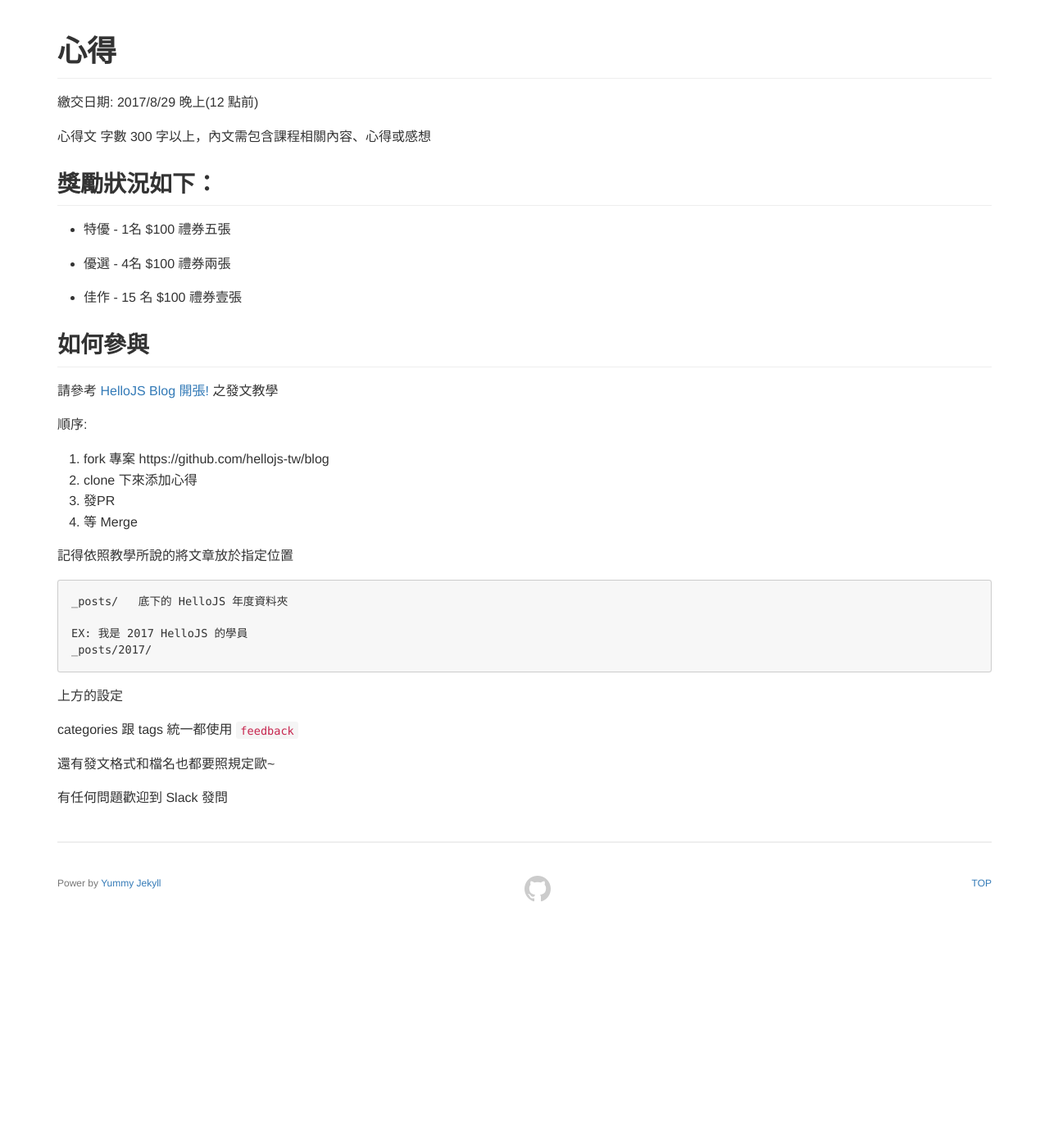
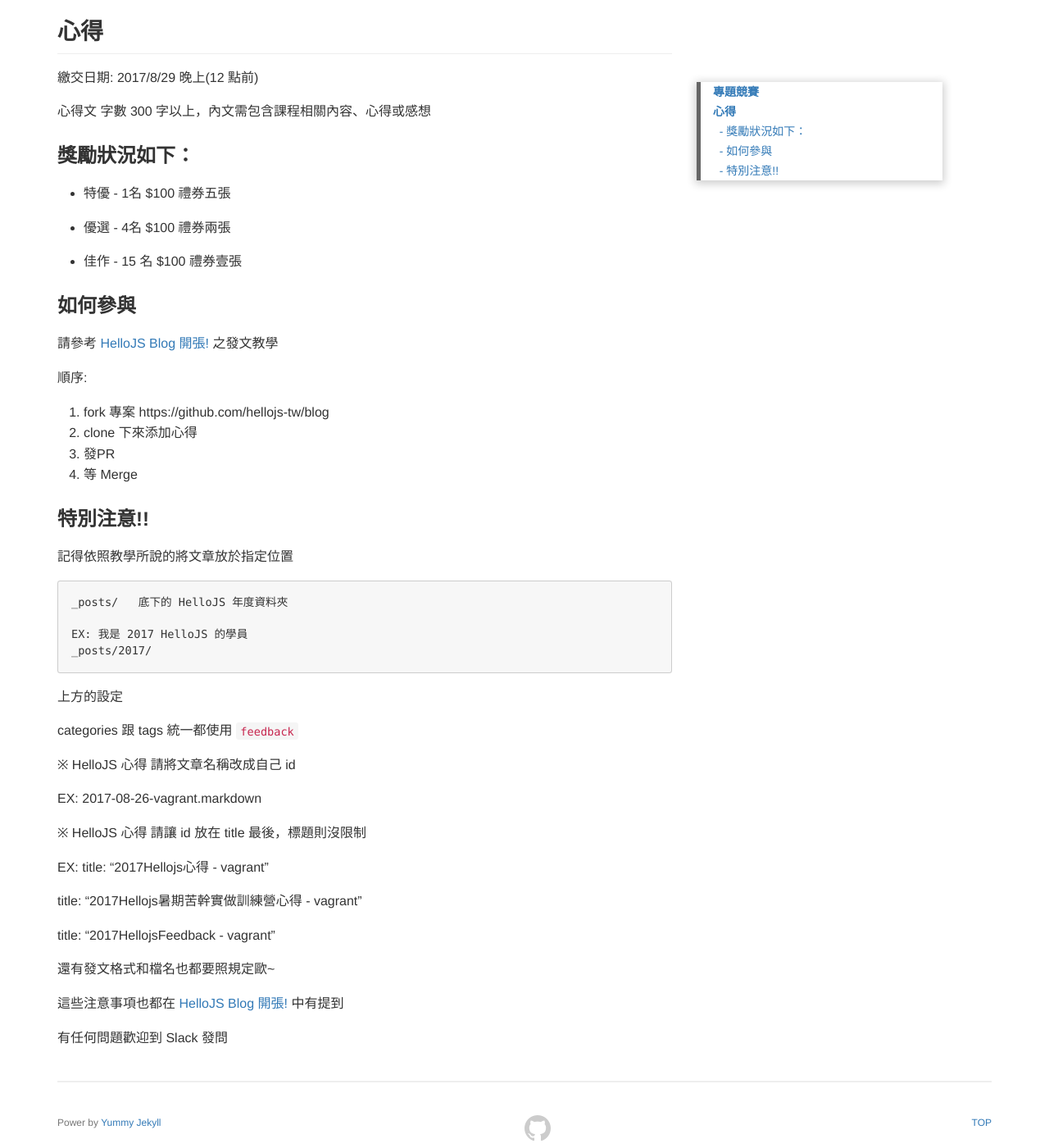
Before and after one commit to hellojs-tw/blog, a Jekyll site: the page built from _posts/2017-08-22-competition.markdown, in a window 1280 px wide and 1400 px high, scrolled down 741 px. Shown: the whole window at 82% size. Built offline with Jekyll 4.4.1, drawn with Linux system fonts in a browser that asks for light colours; before the commit the page ends 1849 px from its top, so only the background shows below that.

Commit message:
補充說明

```diff
--- a/_posts/2017-08-22-competition.markdown
+++ b/_posts/2017-08-22-competition.markdown
@@ -19,13 +19,13 @@ HelloJS 最後一周的 分組專案成果發表
 - 第二名：$3000元
 
 
-# 心得
+## 心得
 
 繳交日期: 2017/8/29 晚上(12 點前)
 
 心得文 字數 300 字以上，內文需包含課程相關內容、心得或感想
 
-## 獎勵狀況如下：
+### 獎勵狀況如下：
 
 - 特優 - 1名 $100 禮券五張
 
@@ -33,7 +33,7 @@ HelloJS 最後一周的 分組專案成果發表
 
 - 佳作 - 15 名 $100 禮券壹張
 
-## 如何參與
+### 如何參與
 
 請參考 [HelloJS Blog 開張!](https://hellojs-tw.github.io/blog/tutorial/2017/08/02/blog.html) 之發文教學
 
@@ -43,6 +43,10 @@ HelloJS 最後一周的 分組專案成果發表
 2. clone 下來添加心得
 3. 發PR
 4. 等 Merge
+
+
+
+### 特別注意!!
 
 記得依照教學所說的將文章放於指定位置
 
@@ -57,6 +61,23 @@ _posts/2017/
 
 categories 跟 tags 統一都使用 `feedback`
 
+※ HelloJS 心得 請將文章名稱改成自己 id
+
+EX: 2017-08-26-vagrant.markdown
+
+※ HelloJS 心得 請讓 id 放在 title 最後，標題則沒限制
+
+EX:
+title: "2017Hellojs心得 - vagrant"
+
+title: "2017Hellojs暑期苦幹實做訓練營心得 - vagrant"
+
+title: "2017HellojsFeedback - vagrant"
+
+
+
 還有發文格式和檔名也都要照規定歐~
 
+這些注意事項也都在 [HelloJS Blog 開張!](https://hellojs-tw.github.io/blog/tutorial/2017/08/02/blog.html) 中有提到
+
 有任何問題歡迎到 Slack 發問
```
Also changed, not shown: other parts of _posts/2017-08-22-competition.markdown (+2 -2 lines), _posts/2017-08-02-blog.markdown (+11 -0 lines).
